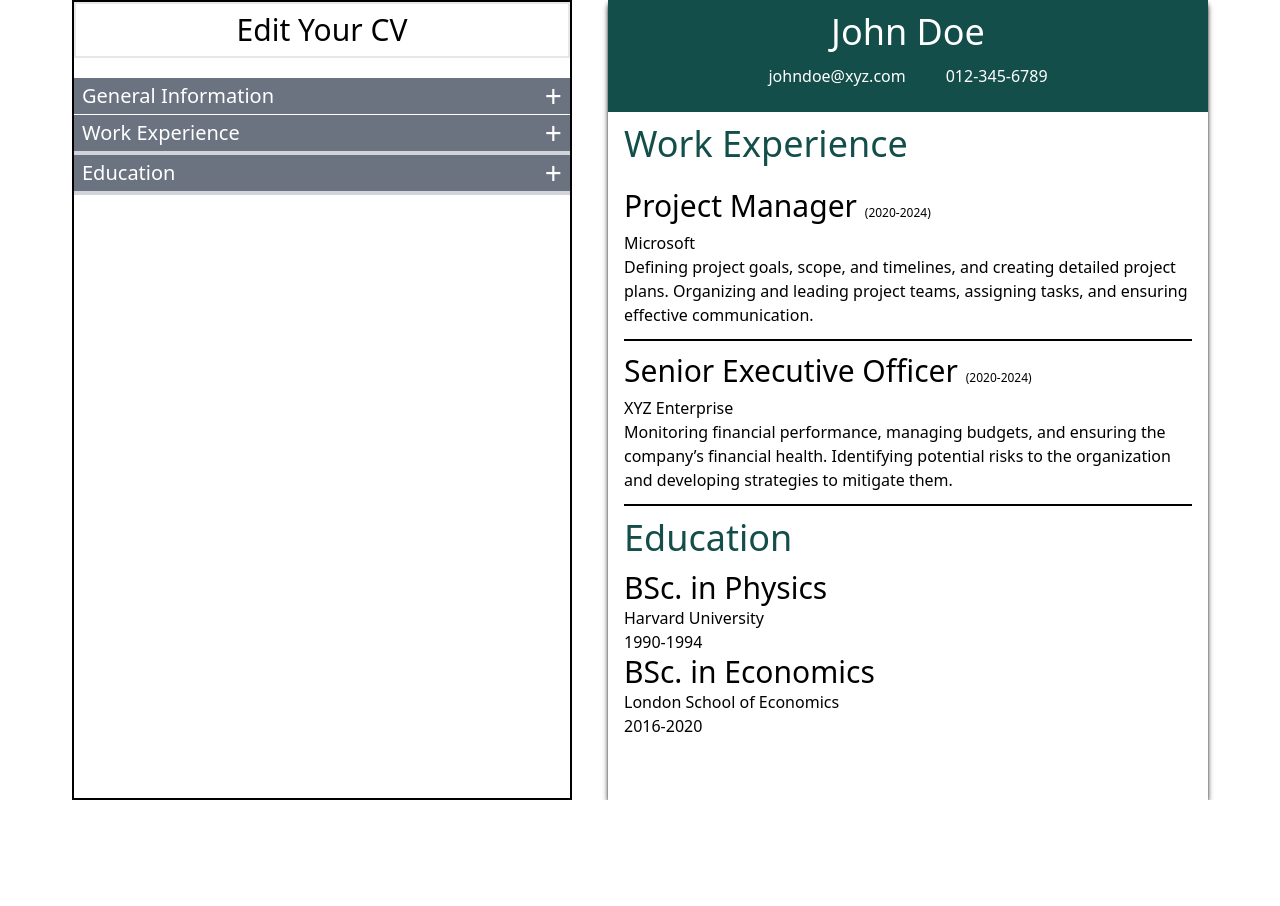
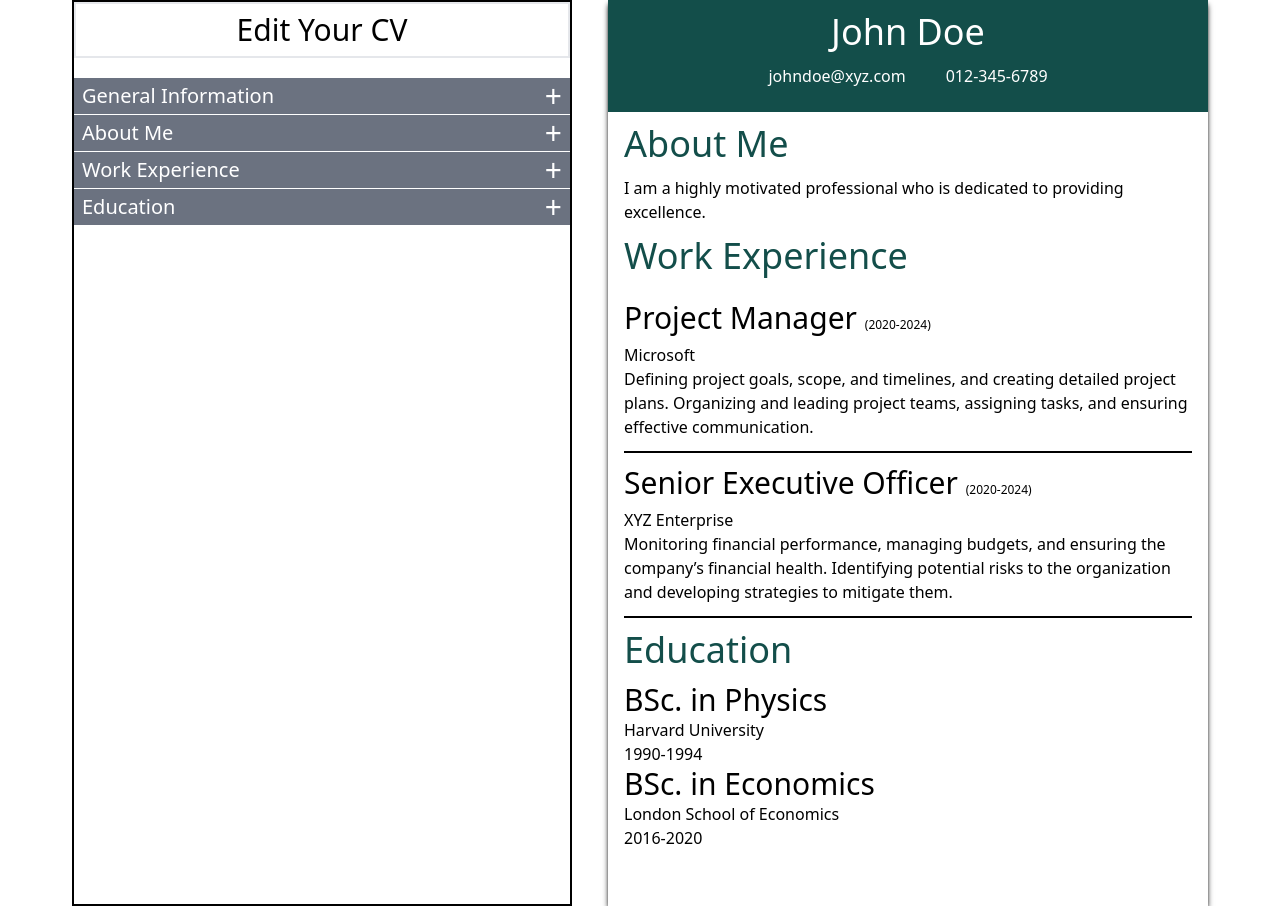
Before and after one commit to mansko10/react-cv-application, a React (Vite) app: page / in a window 1280 px wide. Before the commit the page ends 800 px from the top, so only its background shows below. Built offline with nearby package versions, Linux system fonts and the light colour scheme.

Commit message:
Create AboutMe components

```diff
--- a/src/App.jsx
+++ b/src/App.jsx
@@ -11,16 +11,20 @@ import {
   WorkExperience,
 } from "./Components/WorkExperience";
 import { initial_WEObjects } from "./Data/initialWorkExperience";
+import { aboutMe as initialAboutMe } from "./Data/aboutMe";
+import { AboutMe, EditAboutMe } from "./Components/AboutMe";
 
 function App() {
   const [displayEGI, setDisplayEGI] = useState(false);
   const [displayEd, setDisplayEd] = useState(false);
   const [displayWE, setDisplayWE] = useState(false);
+  const [displayAboutMe, setDisplayAboutMe] = useState(false);
 
   const [generalInformation, setGeneralInformation] =
     useState(initialGeneralInfo);
   const [education, setEducation] = useState(initialEducation);
   const [WEObjects, setWEObjects] = useState(initial_WEObjects);
+  const [aboutMe, setAboutMe] = useState(initialAboutMe);
 
   return (
     <>
@@ -34,6 +38,12 @@ function App() {
             setDisplayEGI={setDisplayEGI}
             generalInformation={generalInformation}
             setGeneralInformation={setGeneralInformation}
+          />
+          <EditAboutMe
+            displayAboutMe={displayAboutMe}
+            setDisplayAboutMe={setDisplayAboutMe}
+            aboutMe={aboutMe}
+            setAboutMe={setAboutMe}
           />
           <EditWorkExperience
             displayWE={displayWE}
@@ -54,6 +64,7 @@ function App() {
             email={generalInformation.email}
             mobile={generalInformation.mobile}
           />
+          <AboutMe aboutMe={aboutMe} />
           <WorkExperience WEObjects={WEObjects} />
           <Education education={education} />
         </div>
--- /dev/null
+++ b/src/Components/AboutMe.jsx
@@ -0,0 +1,52 @@
+export function EditAboutMe({
+  displayAboutMe,
+  setDisplayAboutMe,
+  aboutMe,
+  setAboutMe,
+}) {
+  return (
+    <>
+      {displayAboutMe ? (
+        <>
+          <div
+            className="flex cursor-pointer items-center justify-between bg-black px-2 text-xl text-white hover:bg-gray-900"
+            onClick={() => setDisplayAboutMe(false)}
+          >
+            <span className="">About Me</span>
+            <span className="text-3xl">-</span>
+          </div>
+          <form
+            className="bg-gray-300 py-1 text-center"
+            onSubmit={(e) => e.preventDefault()}
+          >
+            <h1 className="text-center text-2xl">Write About Yourself</h1>
+            <textarea
+              name="aboutMe"
+              id="aboutMe"
+              className="h-[70px] w-[250px] resize-none p-2"
+              value={aboutMe}
+              onChange={(e) => setAboutMe(e.target.value)}
+            ></textarea>
+          </form>
+        </>
+      ) : (
+        <div
+          className="flex cursor-pointer items-center justify-between border-b-[1px] border-white bg-gray-500 px-2 text-xl text-white hover:bg-black"
+          onClick={() => setDisplayAboutMe(true)}
+        >
+          <span className="">About Me</span>
+          <span className="text-3xl">+</span>
+        </div>
+      )}
+    </>
+  );
+}
+
+export function AboutMe({ aboutMe }) {
+  return (
+    <>
+      <h1 className="px-4 py-3 text-4xl text-teal-900">About Me</h1>
+      <p className="px-4">{aboutMe}</p>
+    </>
+  );
+}
--- a/src/Components/Education.jsx
+++ b/src/Components/Education.jsx
@@ -263,7 +263,7 @@ export function EditEducation({
   setEducation,
 }) {
   return (
-    <div className="bg-gray-300 py-1">
+    <>
       {displayEd ? (
         <>
           <div
@@ -273,6 +273,7 @@ export function EditEducation({
             <span className="">Education</span>
             <span className="text-3xl">-</span>
           </div>
+          <div className="bg-gray-300 p-1">
             <div className="py-1 text-center">
               {education.map((ed) => {
                 return (
@@ -285,7 +286,11 @@ export function EditEducation({
                 );
               })}
             </div>
-          <AddEducationCard education={education} setEducation={setEducation} />
+            <AddEducationCard
+              education={education}
+              setEducation={setEducation}
+            />
+          </div>
         </>
       ) : (
         <div
@@ -296,7 +301,7 @@ export function EditEducation({
           <span className="text-3xl">+</span>
         </div>
       )}
-    </div>
+    </>
   );
 }
 
--- a/src/Components/WorkExperience.jsx
+++ b/src/Components/WorkExperience.jsx
@@ -296,7 +296,7 @@ export function EditWorkExperience({
     <>
       {!displayWE ? (
         <div
-          className="flex cursor-pointer items-center justify-between bg-gray-500 px-2 text-xl text-white hover:bg-black"
+          className="flex cursor-pointer items-center justify-between border-b-[1px] border-white bg-gray-500 px-2 text-xl text-white hover:bg-black"
           onClick={() => setDisplayWE(true)}
         >
           <span className="">Work Experience</span>
--- /dev/null
+++ b/src/Data/aboutMe.js
@@ -0,0 +1,2 @@
+export const aboutMe =
+  "I am a highly motivated professional who is dedicated to providing excellence. ";
```
Lines whose indentation alone changed are shown as unchanged.
